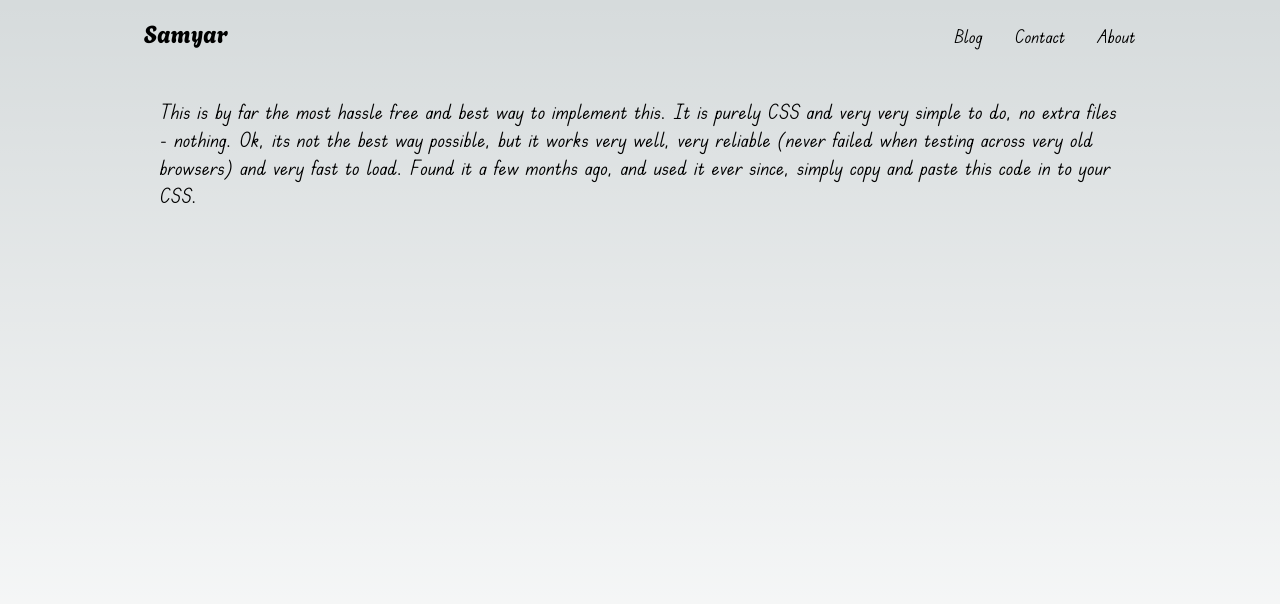
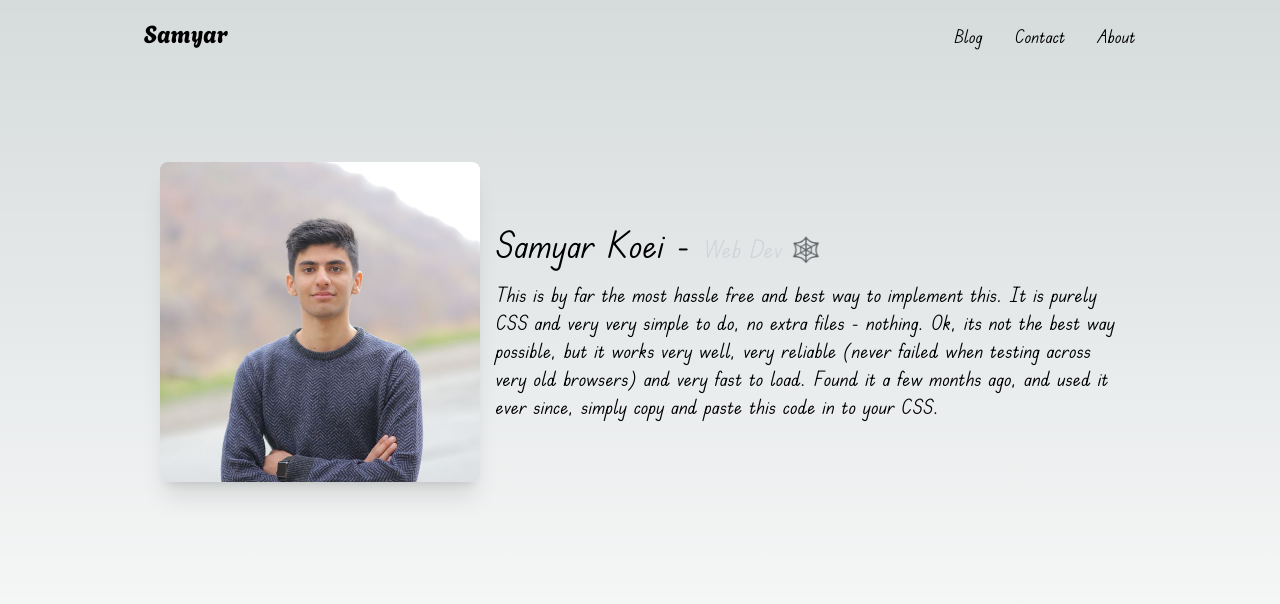
Before and after one commit to samyarkd/samyar, a Next.js app: page / in a window 1280 px wide. Shown: the top 604 px of the page. Built offline with nearby package versions, Linux system fonts and the light colour scheme.

Commit message:
feat: add image

```diff
--- a/src/app/page.tsx
+++ b/src/app/page.tsx
@@ -1,11 +1,21 @@
 import Content from "@/components/content"
+import Image from "next/image"
 
 export default function Home() {
   return (
-    <Content>
-      <p>This is by far the most hassle free and best way to implement this. It is purely CSS and very very simple to do, no extra files - nothing. Ok, its not the best way possible, but it works very well, very reliable (never failed when testing across very old browsers) and very fast to load.
+    <Content className="flex flex-col-reverse sm:flex-row gap-4">
+      <Image
+        className="w-full shadow-xl dark:shadow-white/20 shadow-black/10 max-w-xs sm:w-2/4 rounded-lg"
+        width={200}
+        height={200}
+        alt="Samyar Koei"
+        src={'/samyar.jpg'} />
+      <div className="space-y-4">
+        <h2 className="text-4xl">Samyar Koei - <span className="text-2xl text-gray-300">Web Dev 🕸️</span></h2>
+        <p className="col-span-3">This is by far the most hassle free and best way to implement this. It is purely CSS and very very simple to do, no extra files - nothing. Ok, its not the best way possible, but it works very well, very reliable (never failed when testing across very old browsers) and very fast to load.
+          Found it a few months ago, and used it ever since, simply copy and paste this code in to your CSS.</p>
+      </div>
+    </Content>
 
-        Found it a few months ago, and used it ever since, simply copy and paste this code in to your CSS.</p>
-    </Content>
   )
 }
--- a/src/components/content.tsx
+++ b/src/components/content.tsx
@@ -1,9 +1,10 @@
+import clsx from "clsx"
 import { ReactNode } from "react"
 
-const Content = ({ children }: { children: ReactNode }) => {
+const Content = ({ children, className }: { children: ReactNode, className?: string }) => {
   return (
-    <main className="max-w-6xl mx-auto flex flex-col items-center justify-between p-4 sm:p-24 sm:pt-8">
-      <div className="z-10 max-w-5xl w-full items-center justify-between text-start text-xl lg:flex">
+    <main className="max-w-6xl mx-auto flex flex-col items-center justify-between p-4 md:p-24 sm:pt-8">
+      <div className={clsx("z-10 max-w-5xl w-full items-center justify-between text-start text-xl lg:flex", className)}>
         {children}
       </div>
     </main>
```
Also changed, not shown: public/samyar.jpg (added).
